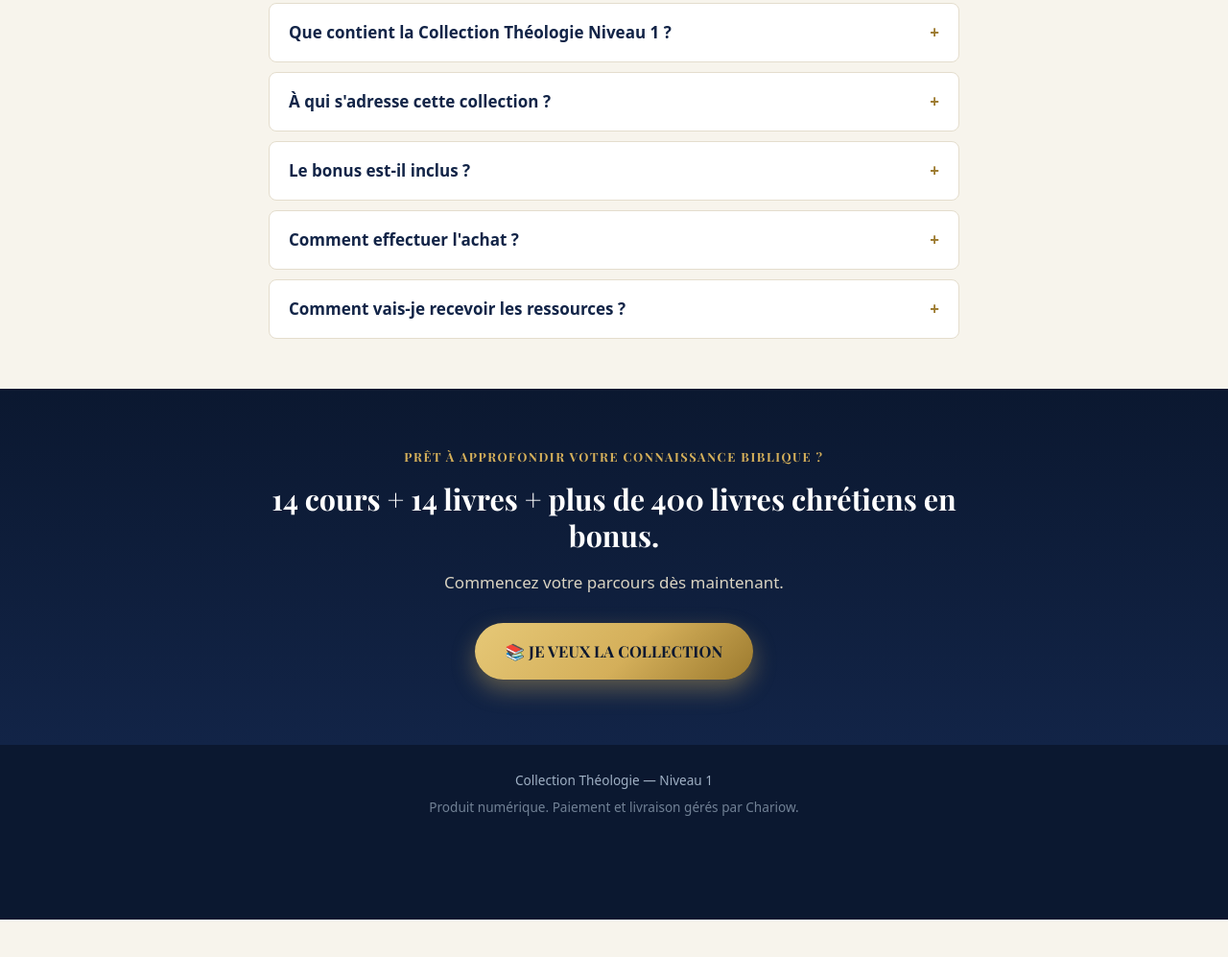
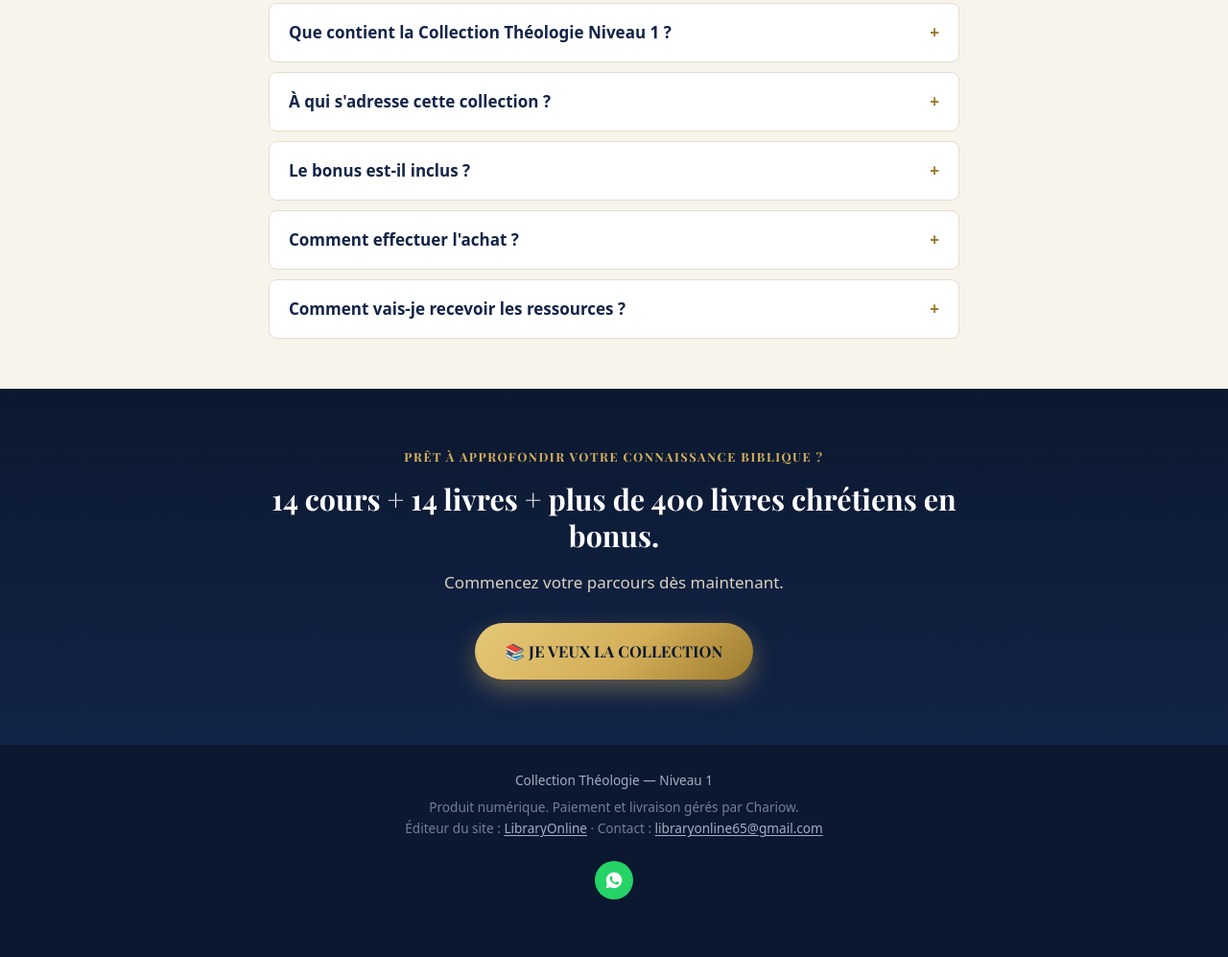
Before and after one commit to salem-ask/Collection-theologie-niveau-1, a plain HTML site: page index.html in a window 1280 px wide. Shown: the part 9588-10585 px from the top of the page at 96% size. Before the commit the page ends 10546 px from the top, so only its background shows below. Drawn offline with nearby package versions, Linux system fonts and the light colour scheme; a web font is replaced by a local one.

Commit message:
Ajoute les coordonnées de contact au footer
Éditeur du site (LibraryOnline), e-mail (mailto) et bouton WhatsApp
(icône SVG vers wa.me/243823226790).

Co-Authored-By: Claude Sonnet 5 <noreply@anthropic.com>
Claude-Session: https://claude.ai/code/session_01YYZeeUzZrbVNuRFNgcLKpg

```diff
--- a/index.html
+++ b/index.html
@@ -467,7 +467,16 @@
   <footer class="footer">
     <div class="container footer__inner">
       <p>Collection Théologie — Niveau 1</p>
-      <p class="footer__legal">Produit numérique. Paiement et livraison gérés par Chariow.</p>
+      <p class="footer__legal">
+        Produit numérique. Paiement et livraison gérés par Chariow.<br />
+        Éditeur du site : <a href="https://libraryonline.online" target="_blank" rel="noopener">LibraryOnline</a>
+        · Contact : <a href="mailto:libraryonline65@gmail.com">libraryonline65@gmail.com</a>
+      </p>
+      <a class="footer__whatsapp" href="https://wa.me/243823226790" target="_blank" rel="noopener" aria-label="Nous contacter sur WhatsApp">
+        <svg viewBox="0 0 24 24" width="20" height="20" aria-hidden="true" focusable="false">
+          <path d="M12.04 2c-5.46 0-9.9 4.44-9.9 9.9 0 1.75.46 3.45 1.32 4.95L2 22l5.25-1.38a9.9 9.9 0 0 0 4.79 1.22h.004c5.46 0 9.9-4.44 9.9-9.9 0-2.64-1.03-5.12-2.9-6.99A9.82 9.82 0 0 0 12.04 2Zm5.8 14.14c-.24.68-1.4 1.32-1.93 1.4-.5.08-1.11.11-1.79-.11a16.5 16.5 0 0 1-1.6-.6c-2.82-1.22-4.65-4.07-4.8-4.26-.14-.19-1.15-1.53-1.15-2.92 0-1.39.73-2.07.98-2.35.26-.28.56-.35.75-.35h.54c.17 0 .4-.06.63.48.24.55.8 1.9.87 2.04.07.14.12.3.02.49-.1.19-.15.3-.3.47-.15.17-.31.38-.44.5-.14.15-.29.3-.13.6.17.3.75 1.24 1.62 2.01 1.11 1 2.05 1.31 2.35 1.46.3.15.47.13.65-.08.18-.2.75-.87.95-1.17.2-.3.4-.24.66-.15.27.1 1.7.8 1.99.95.28.14.47.21.54.33.07.13.07.72-.17 1.4Z"/>
+        </svg>
+      </a>
     </div>
   </footer>
 
--- a/style.css
+++ b/style.css
@@ -738,6 +738,32 @@ strong { color: var(--navy); }
 .footer__legal {
   color: #718195;
 }
+.footer__legal a {
+  color: #9fb0c4;
+  text-decoration: underline;
+  text-underline-offset: 2px;
+}
+.footer__legal a:hover {
+  color: #fff;
+}
+.footer__whatsapp {
+  display: inline-flex;
+  align-items: center;
+  justify-content: center;
+  width: 40px;
+  height: 40px;
+  margin-top: 16px;
+  border-radius: 50%;
+  background: #25d366;
+  transition: transform 0.15s ease;
+}
+.footer__whatsapp svg {
+  fill: #fff;
+}
+.footer__whatsapp:hover,
+.footer__whatsapp:focus-visible {
+  transform: scale(1.08);
+}
 
 /* ---------- Sticky CTA (mobile) ---------- */
 .sticky-cta {
```
Also changed, not shown: 1 other file.
